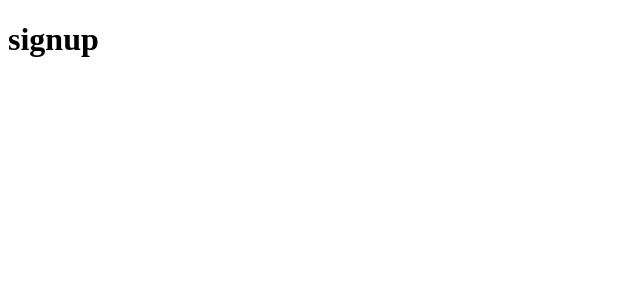
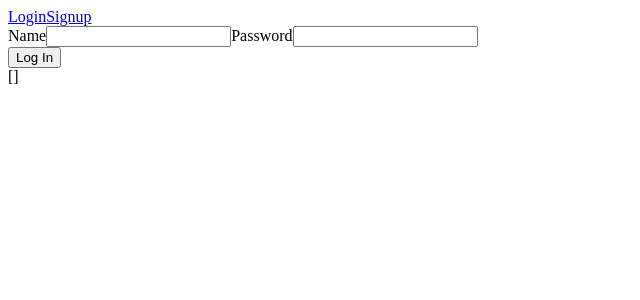
Before and after one commit to Oto48/nuxt-app, a Nuxt app: page /signup in a window 1280 px wide. Shown: the top 300 px of the page, without its empty margins (0-640 px from the left). Built offline with nearby package versions, Linux system fonts and the light colour scheme.

Commit message:
add header and routing

```diff
--- /dev/null
+++ b/components/Header.vue
@@ -0,0 +1,13 @@
+<template>
+    <nav>
+        <NuxtLink v-if="$store.state.users.length" to="/login">Login</NuxtLink>
+        <NuxtLink v-else to="/">Login</NuxtLink>
+        <NuxtLink to="/signup">Signup</NuxtLink>
+    </nav>
+</template>
+
+<script>
+export default {
+    name: 'Header'
+}
+</script>
--- a/components/NuxtLogo.vue
+++ /dev/null
@@ -1,11 +0,0 @@
-<template>
-  <svg class="nuxt-logo" viewBox="0 0 45 30" fill="none" xmlns="http://www.w3.org/2000/svg">
-    <path d="M24.7203 29.704H41.1008C41.6211 29.7041 42.1322 29.5669 42.5828 29.3061C43.0334 29.0454 43.4075 28.6704 43.6675 28.2188C43.9275 27.7672 44.0643 27.2549 44.0641 26.7335C44.0639 26.2121 43.9266 25.6999 43.6662 25.2485L32.6655 6.15312C32.4055 5.70162 32.0315 5.32667 31.581 5.06598C31.1305 4.8053 30.6195 4.66805 30.0994 4.66805C29.5792 4.66805 29.0682 4.8053 28.6177 5.06598C28.1672 5.32667 27.7932 5.70162 27.5332 6.15312L24.7203 11.039L19.2208 1.48485C18.9606 1.03338 18.5864 0.658493 18.1358 0.397853C17.6852 0.137213 17.1741 0 16.6538 0C16.1336 0 15.6225 0.137213 15.1719 0.397853C14.7213 0.658493 14.3471 1.03338 14.0868 1.48485L0.397874 25.2485C0.137452 25.6999 0.000226653 26.2121 2.8053e-07 26.7335C-0.000226092 27.2549 0.136554 27.7672 0.396584 28.2188C0.656614 28.6704 1.03072 29.0454 1.48129 29.3061C1.93185 29.5669 2.44298 29.7041 2.96326 29.704H13.2456C17.3195 29.704 20.3239 27.9106 22.3912 24.4118L27.4102 15.7008L30.0986 11.039L38.1667 25.0422H27.4102L24.7203 29.704ZM13.0779 25.0374L5.9022 25.0358L16.6586 6.36589L22.0257 15.7008L18.4322 21.9401C17.0593 24.2103 15.4996 25.0374 13.0779 25.0374Z" fill="#00DC82" />
-  </svg>
-</template>
-
-<style>
-.nuxt-logo {
-  height: 180px;
-}
-</style>
--- /dev/null
+++ b/layouts/default.vue
@@ -0,0 +1,19 @@
+<template>
+    <div>
+        <Header />
+        <Nuxt />
+    </div>
+</template>
+
+<script>
+
+import Header from "~/components/Header.vue";
+
+export default {
+    name: 'default',
+    components: {
+        Header
+    }
+}
+
+</script>
--- a/nuxt.config.js
+++ b/nuxt.config.js
@@ -43,6 +43,8 @@ export default {
 
   // Modules: https://go.nuxtjs.dev/config-modules
   modules: [
+    '@nuxtjs/axios',
+    '@nuxtjs/auth'
   ],
 
   // Build Configuration: https://go.nuxtjs.dev/config-build
--- a/package.json
+++ b/package.json
@@ -9,11 +9,12 @@
     "generate": "nuxt generate"
   },
   "dependencies": {
+    "@nuxtjs/auth": "^4.9.1",
+    "@nuxtjs/axios": "^5.13.6",
     "core-js": "^3.25.3",
     "nuxt": "^2.15.8",
     "vue": "^2.7.10",
     "vue-server-renderer": "^2.7.10",
     "vue-template-compiler": "^2.7.10"
-  },
-  "devDependencies": {}
+  }
 }
--- a/pages/index.vue
+++ b/pages/index.vue
@@ -1,5 +1,4 @@
 <template>
-  <Tutorial/>
 </template>
 
 <script>
--- a/pages/signup/index.vue
+++ b/pages/signup/index.vue
@@ -1,8 +1,33 @@
 <template>
-    <h1>signup</h1>
+    <div>
+        <form>
+        <label>Name</label>
+        <input type="text" v-model="name">
+        <label>Password</label>
+        <input type="password" v-model="password">
+        </form>
+        <button @click="loginHandler">Log In</button>
+        <div>
+            {{$store.state.users}}
+        </div>
+    </div>
 </template>
 
 <script>
 export default {
+    name: 'Register',
+    data() {
+        return {
+            name: '',
+            password: ''
+        }
+    },
+    methods: {
+        loginHandler() {
+            const user = {'name': this.name, 'password': this.password}
+            this.$store.commit('ADD_USER', user)
+            console.log(this.$store.state.users[0].name)
+        }
+    }
 }
 </script>
--- /dev/null
+++ b/store/index.js
@@ -0,0 +1,9 @@
+export const state = () => ({
+    users: []
+})
+
+export const mutations = {
+    ADD_USER(state, user) {
+        state.users = [{...user}, ...state.users];
+    }
+}
```
Also changed, not shown: 1 other file (tests, documents, lock files or other folders).
